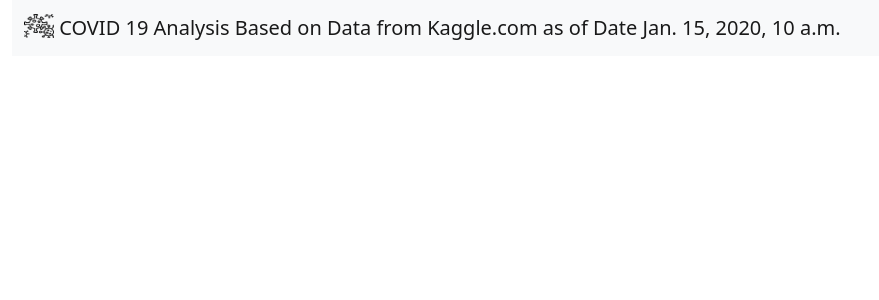
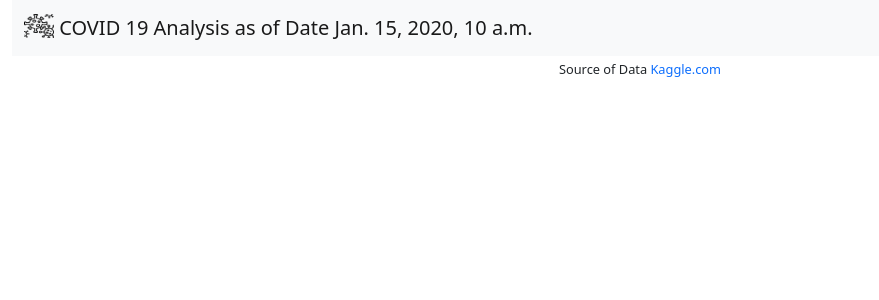
Before and after one commit to ajas91/covid19-analysis, a Django app: template DashboardCovid/template/base.html in a window 1280 px wide. Shown: the top 300 px of the page, without its empty margins (0-879 px from the left). Run offline with Django 4.2, Linux system fonts and the light colour scheme; the template is opened without the code that fills it: most values are stand-ins (such as "Sample title", 1, 10 or a date in 2020); some libraries are stand-ins or nearby versions.

Commit message:
add footer source of data

```diff
--- a/DashboardCovid/template/base.html
+++ b/DashboardCovid/template/base.html
@@ -17,25 +17,13 @@
 
     <body>
         <div class="container-fluid"  style="text-align: center;">
-            <!-- <div class="row mb-4 bg-success p-2 text-dark bg-opacity-25">
-                <div class="col-2">
-                    <a href={% url "index" %}><img src="{% static "images/covid19.png" %}" alt="COVID19" /></a>
-                </div>
-                <div class="col-10">
-                    <h3>COVID 19 Analysis Based on Data from <a href="https://www.kaggle.com/georgesaavedra/covid19-dataset" target="_blank">Kaggle</a></h3>
-                    <h5>As of Date {{dataDate}}</h5>
-                </div>
-            </div> -->
-
             <nav class="navbar navbar-light bg-light">
                 <div class="container-fluid">
                     <a class="navbar-brand" href={% url "index" %}>
                         <img src="{% static "images/covid19.png" %}" alt="COVID19" width="30" height="24" class="d-inline-block align-text-top">
 
                         <span style="text-align: left;">
-                            COVID 19 Analysis Based on Data from Kaggle.com
-                            <!-- <a href="https://www.kaggle.com/georgesaavedra/covid19-dataset" target="_blank">Kaggle</a> -->
-                            as of Date {{dataDate}}
+                            COVID 19 Analysis as of Date {{dataDate}}
                         </span>
                     </a>
                 </div>
@@ -54,6 +42,11 @@
     </body>
 
     <footer>
-
+        <div class="container-fluid"  style="text-align: center;">
+            <span style="text-align: center; font-size: 80%">
+                Source of Data
+                <a href="https://www.kaggle.com/georgesaavedra/covid19-dataset" target="_blank">Kaggle.com</a>
+            </span>
+        </div>
     </footer>
 </html>
```
